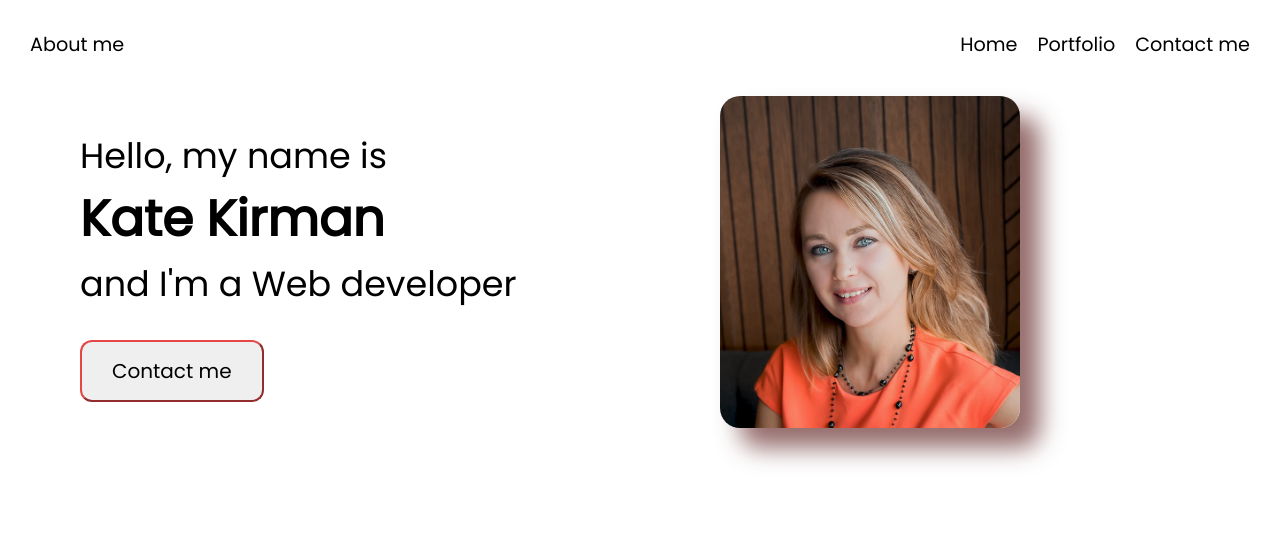
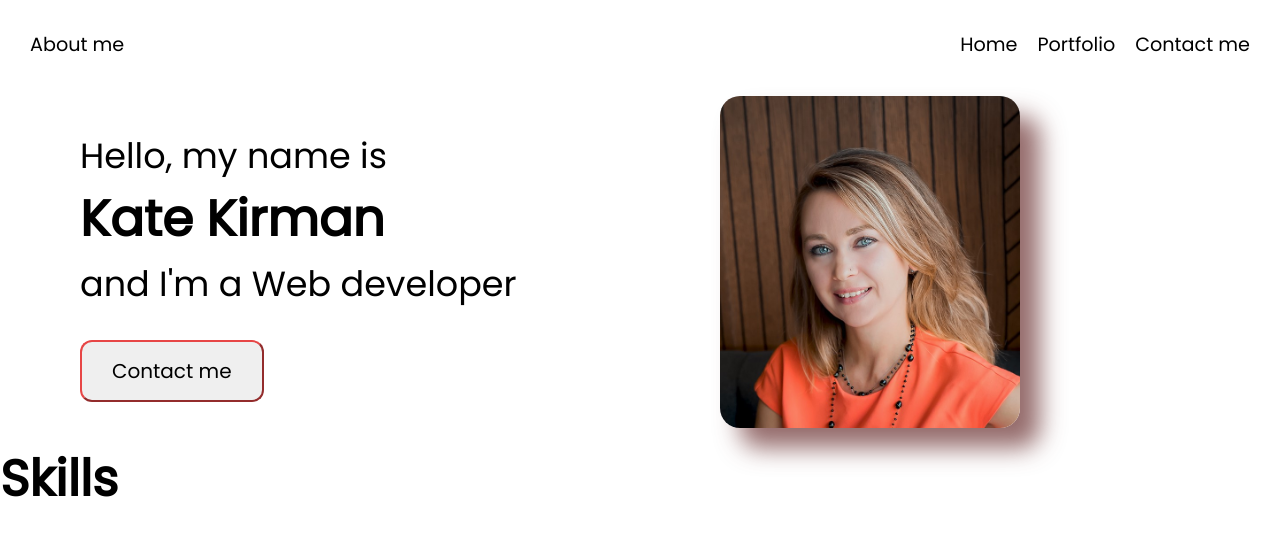
Before and after one commit to KateKrmn/Portfolio, a plain HTML site: page index.html in a window 1280 px wide. Drawn offline with Linux system fonts and the light colour scheme.

Commit message:
Added skills

```diff
--- a/index.html
+++ b/index.html
@@ -28,6 +28,9 @@
         </div>
 
     </section>
+    <section class="skills">
+<h1>Skills</h1>
+    </section>
 
 </body>
 </html>
```
